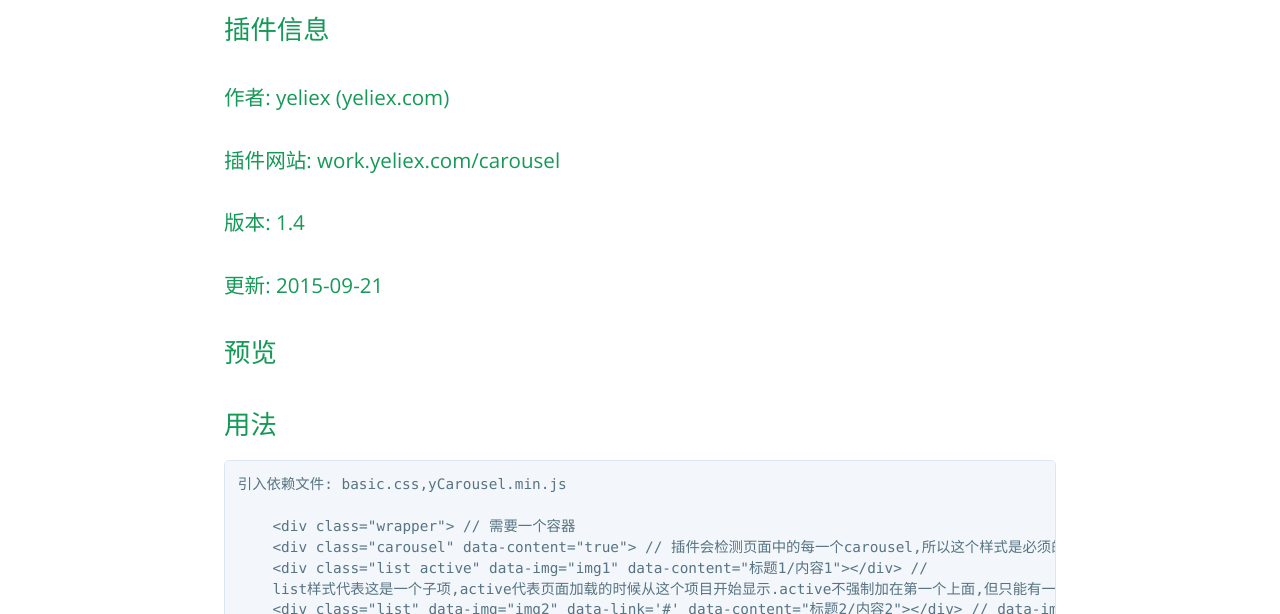
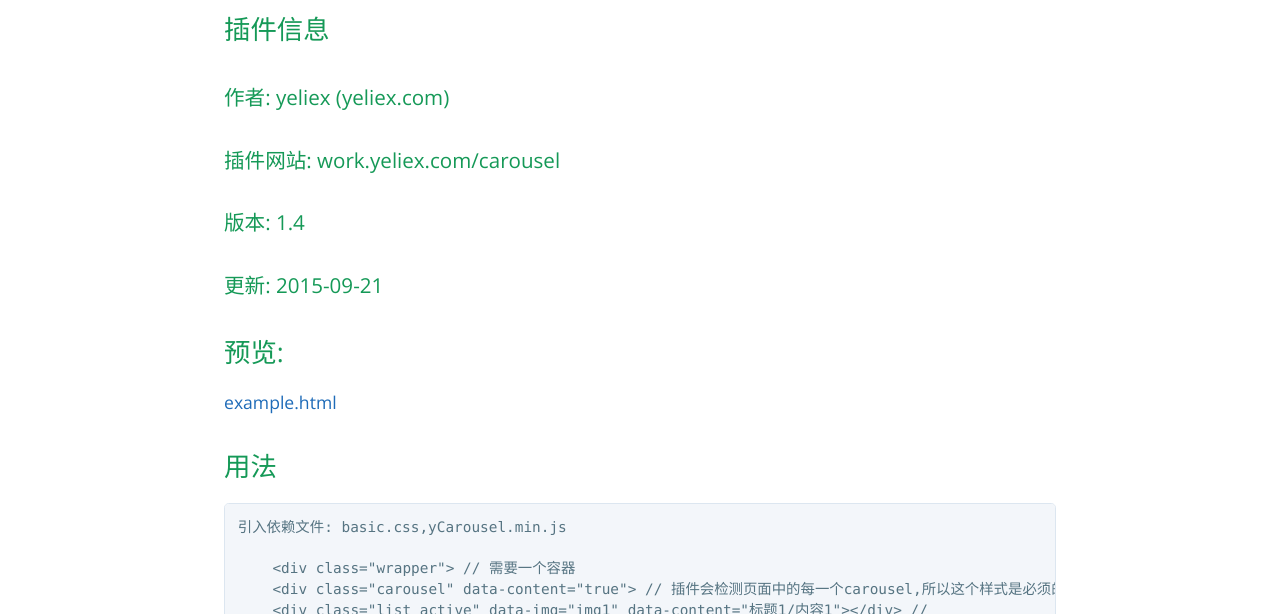
Before and after one commit to yeliex/yeliex.Carousel, a plain HTML site: page index.html in a window 1280 px wide. Shown: the part 562-1176 px from the top of the page. Drawn offline with nearby package versions, Linux system fonts and the light colour scheme.

Commit message:
更新了example

```diff
--- a/index.html
+++ b/index.html
@@ -59,7 +59,7 @@
 
     <h2>
         <a id="预览" class="anchor" href="#%E9%A2%84%E8%A7%88" aria-hidden="true"><span
-                class="octicon octicon-link"></span></a>预览</h2>
+                class="octicon octicon-link"></span></a>预览: </h2> <a href="example.html" target="_blank">example.html</a>
 
     <h2>
         <a id="用法" class="anchor" href="#%E7%94%A8%E6%B3%95" aria-hidden="true"><span
```
